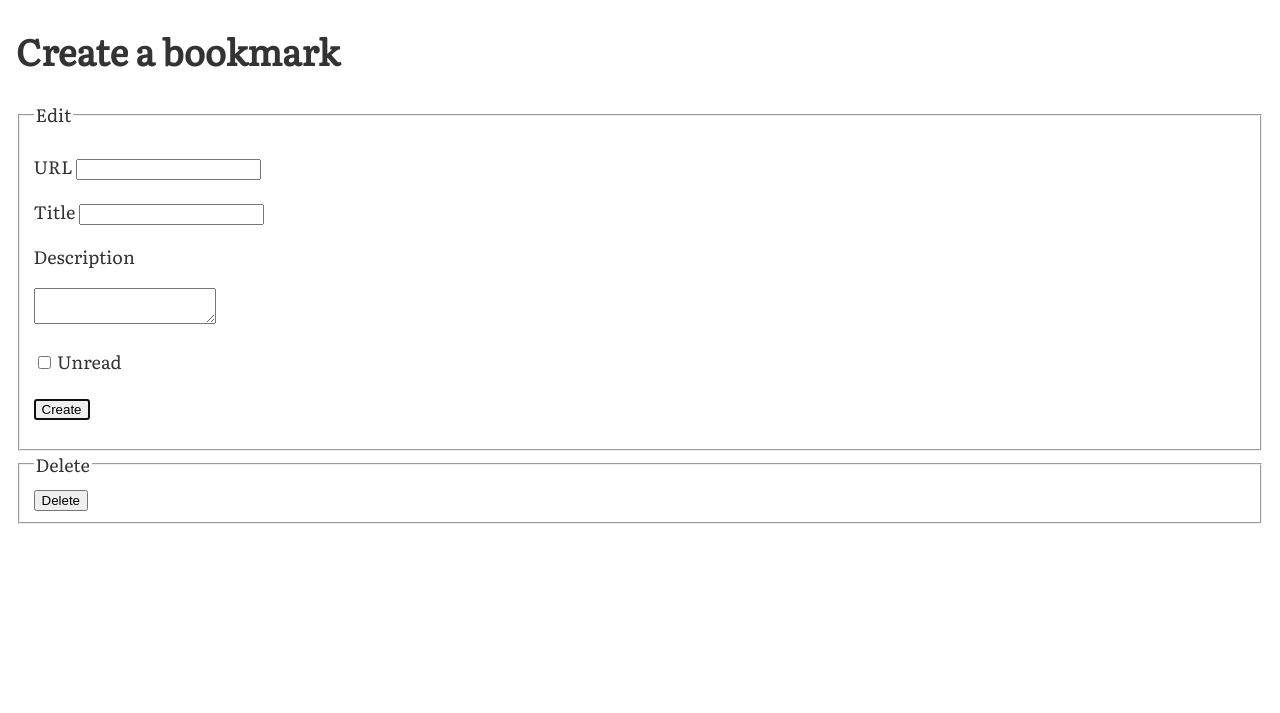
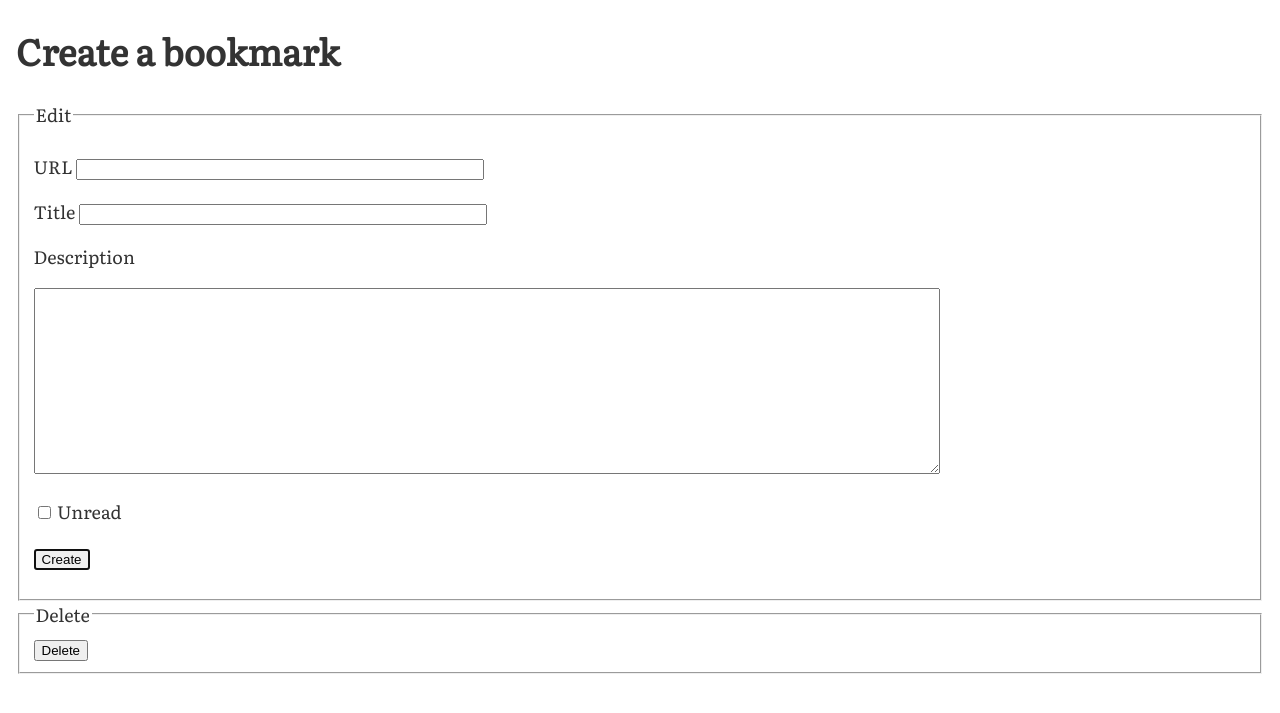
Before and after one commit to calpaterson/quarchive, a Flask app: page /create-bookmark in a window 1280 px wide. Shown: the part 46-759 px from the top of the page. Run offline with Flask 2, Linux system fonts and the light colour scheme; the visitor is signed in with stand-in values (Sample User, id 1); parts of the project's set-up code (start-up, migrations or seed data) failed here and were passed over; some libraries are stand-ins or nearby versions.

Commit message:
Fix form input lengths

```diff
--- a/src/server/quarchive/static/site.css
+++ b/src/server/quarchive/static/site.css
@@ -114,6 +114,17 @@ nav > a {
     color: inherit;
 }
 
+#url-input, #title-input {
+    width: 30em;
+}
+
+#description-input {
+    font-family: inherit;
+    font-size: inherit;
+    width: 50em;
+    height: 10em;
+}
+
 @font-face {
   font-family: 'Literata';
   font-style: normal;
--- a/src/server/quarchive/templates/create_or_edit_bookmark.j2
+++ b/src/server/quarchive/templates/create_or_edit_bookmark.j2
@@ -31,8 +31,9 @@
       <legend>Edit</legend>
 
       <p>
-      <label for="url">URL</label>
+      <label for="url-input">URL</label>
         <input
+          id="url-input"
           name="url"
           type="text"
           {% if bookmark %}
@@ -43,8 +44,10 @@
       </p>
 
       <p>
-        <label for="title">Title</label>
+        <label for="title-input">Title</label>
+
         <input
+          id="title-input"
           name="title"
           type="text"
           {% if bookmark %}
@@ -52,10 +55,12 @@
           {% endif %}
           >
       </p>
+
       <p>
-        <label for="description">Description</label>
+        <label for="description-input">Description</label>
       </p>
-      <textarea name="description">{% if bookmark %}{{ bookmark.description }}{% endif %}</textarea>
+      <textarea id="description-input"
+                name="description">{% if bookmark %}{{ bookmark.description }}{% endif %}</textarea>
       <p>
         <input id="unread" name="unread" type="checkbox"{% if bookmark and bookmark.unread %}checked{% endif %}>
         <label for="unread">Unread</label>
```
